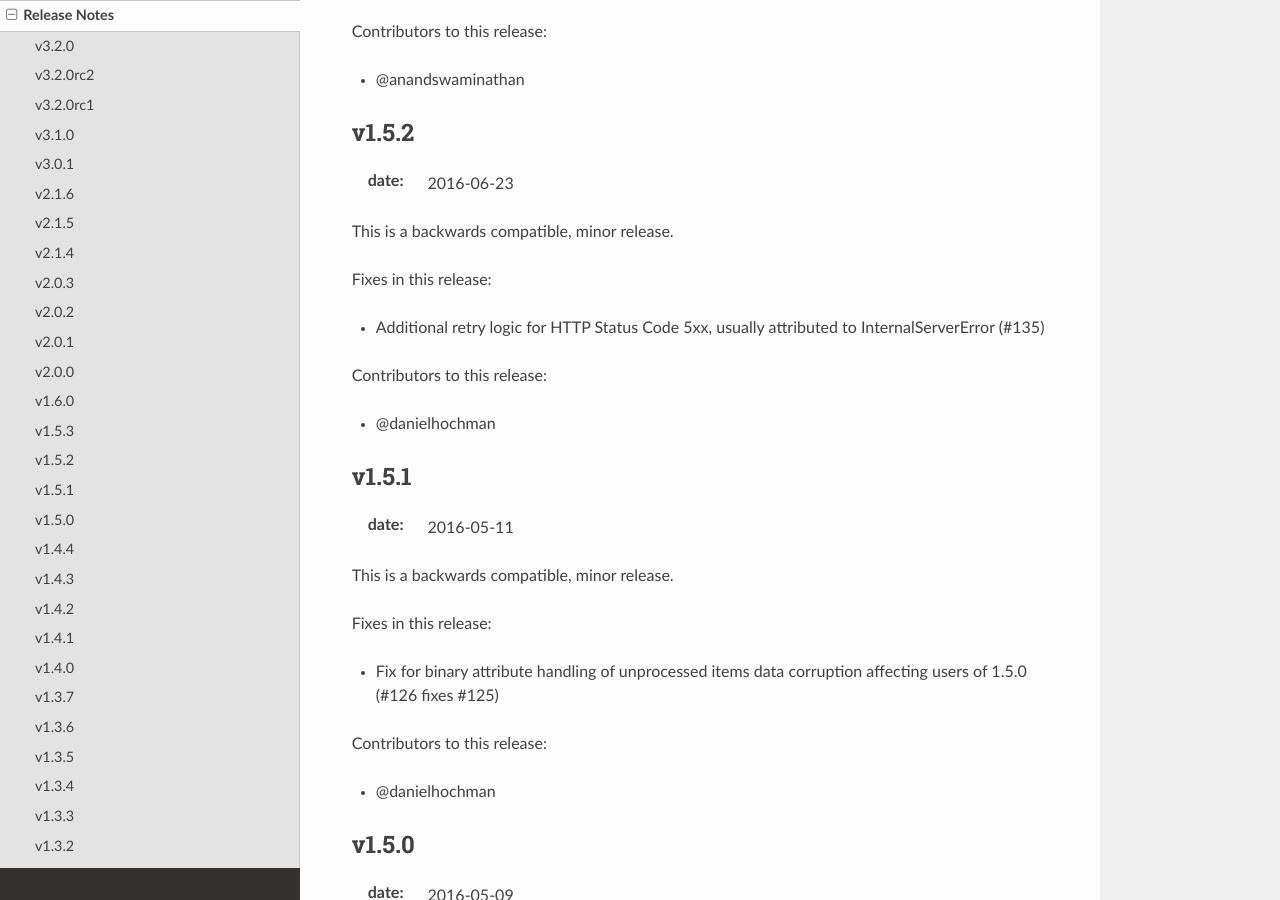
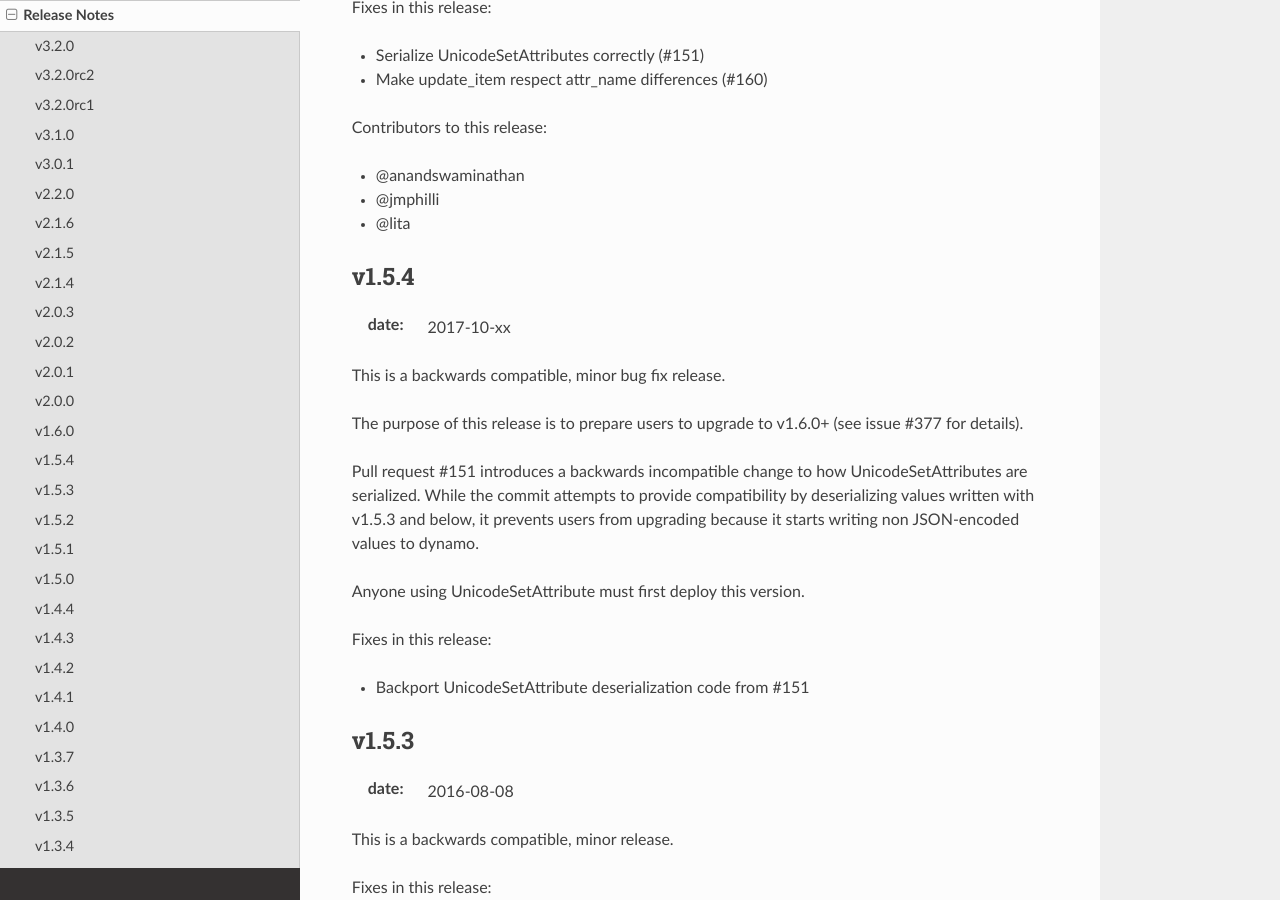
Before and after one commit to pynamodb/PynamoDB, a Sphinx documentation site: the page built from docs/release_notes.rst, in a window 1280 px wide and 900 px high, scrolled down 7424 px. Built offline with Sphinx 7.4.7 and the Read the Docs theme 2.0.0, drawn with Linux system fonts in a browser that asks for light colours; some of the changed text lies outside the part shown.

Commit message:
Add upgrade path instructions to address #377. (#380)

```diff
--- a/docs/release_notes.rst
+++ b/docs/release_notes.rst
@@ -6,7 +6,7 @@ v3.2.0
 
 :date: 2017-10-13
 
-This is a backwards compatible, minor candidate.
+This is a backwards compatible, minor release.
 
 This release updates PynamoDB to interact with Dynamo via the current version of Dynamo's API.
 Condition and update expressions can now be created from attributes and used in model operations.
@@ -122,6 +122,29 @@ Contributors to this release:
 * @lita
 * @garretheel
 * @jmphilli
+
+
+v2.2.0
+------
+
+:date: 2017-10-xx
+
+This is a backwards compatible, minor release.
+
+The purpose of this release is to prepare users to upgrade to v3.0.1+
+(see issue #377 for details).
+
+Pull request #294 removes the backwards compatible deserialization of
+UnicodeSetAttributes introduced in #151.
+
+This release introduces a migration function on the Model class to help
+re-serialize any data that was written with v1.5.4 and below.
+
+Temporary feature in this release:
+
+* Model.fix_unicode_set_attributes() migration helper
+# Model.needs_unicode_set_fix() migration helper
+
 
 v2.1.6
 ------
@@ -306,6 +329,29 @@ Contributors to this release:
 * @anandswaminathan
 * @jmphilli
 * @lita
+
+
+v1.5.4
+------
+
+:date: 2017-10-xx
+
+This is a backwards compatible, minor bug fix release.
+
+The purpose of this release is to prepare users to upgrade to v1.6.0+
+(see issue #377 for details).
+
+Pull request #151 introduces a backwards incompatible change to how
+UnicodeSetAttributes are serialized. While the commit attempts to
+provide compatibility by deserializing values written with v1.5.3 and
+below, it prevents users from upgrading because it starts writing non
+JSON-encoded values to dynamo.
+
+Anyone using UnicodeSetAttribute must first deploy this version.
+
+Fixes in this release:
+
+* Backport UnicodeSetAttribute deserialization code from #151
 
 
 v1.5.3
```
Also changed, not shown: other parts of docs/release_notes.rst (+1 -1 lines), README.rst (+40 -2 lines).
